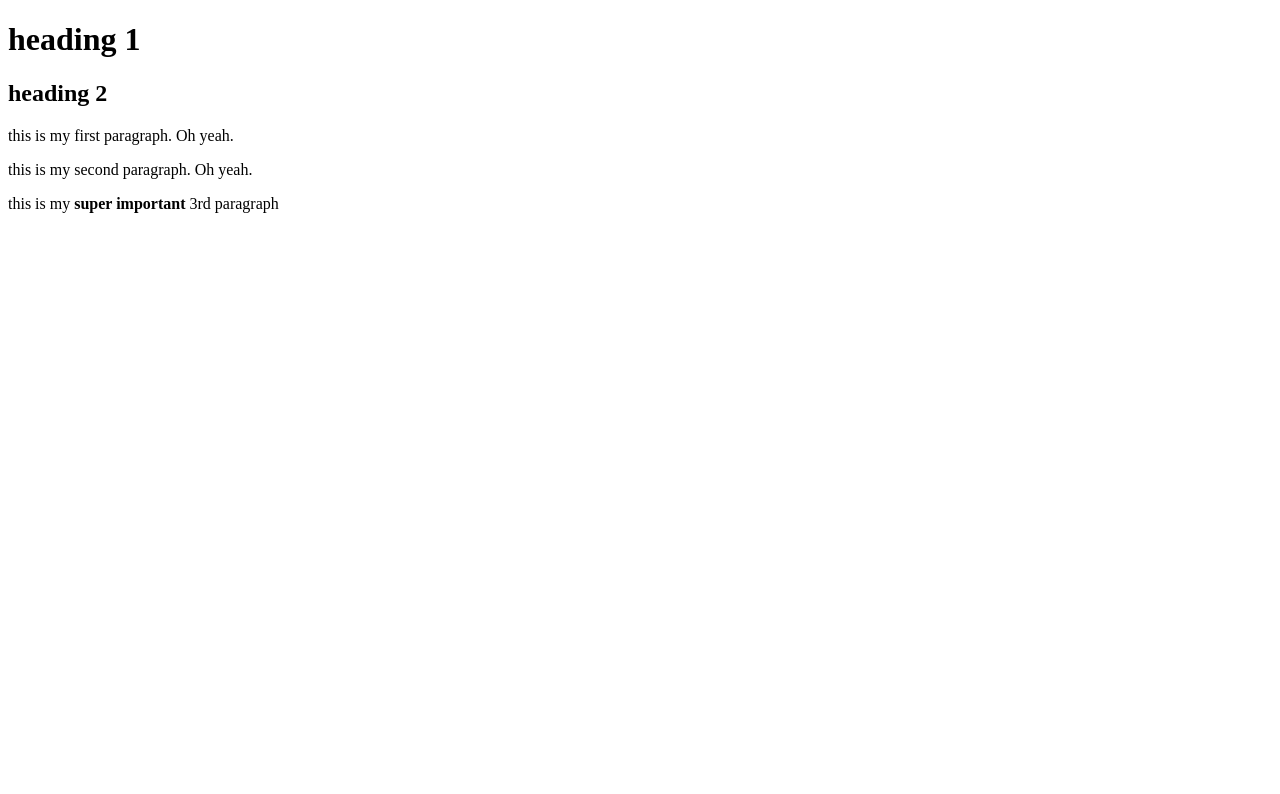
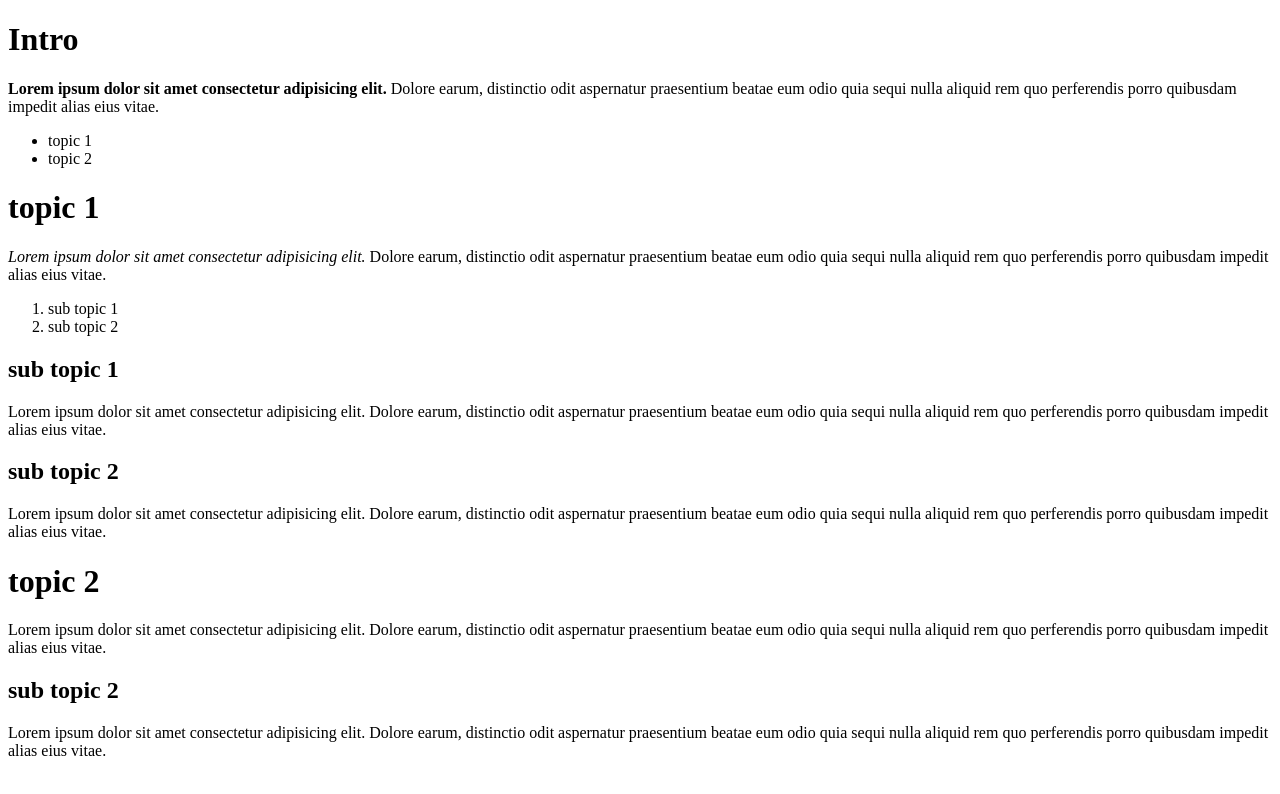
Before and after one commit to corwin-bell/git_test, a plain HTML site: page html-text/index.html in a window 1280 px wide. Drawn offline with Linux system fonts and the light colour scheme.

Commit message:
text and list lessons

```diff
--- a/html-text/index.html
+++ b/html-text/index.html
@@ -5,12 +5,45 @@
         <title>Working with text</title>
     </head>
     <body>
-        <h1>heading 1</h1>
-        <h2>heading 2</h2>
-        <p>this is my first paragraph. Oh yeah.</p>
-        <p>this is my second paragraph. Oh yeah.</p>
-        <p>
-            this is my <strong>super important</strong> 3rd paragraph
-        </p>
+        <h1>Intro</h1>
+        <!-- strong is for bold -->
+        <p><strong>Lorem ipsum dolor sit amet consectetur adipisicing elit.</strong>
+            Dolore earum, distinctio odit aspernatur praesentium beatae
+            eum odio quia sequi nulla aliquid rem quo perferendis porro
+            quibusdam impedit alias eius vitae.</p>
+            <ul>
+                <li>topic 1</li>
+                <li>topic 2</li>
+            </ul>
+        <h1> topic 1</h1>
+        <!-- em is for italics -->
+        <p><em>Lorem ipsum dolor sit amet consectetur adipisicing elit.</em>
+            Dolore earum, distinctio odit aspernatur praesentium beatae
+            eum odio quia sequi nulla aliquid rem quo perferendis porro
+            quibusdam impedit alias eius vitae.</p>
+        <ol>
+            <li>sub topic 1</li>
+            <li>sub topic 2</li>
+        </ol>
+            <h2> sub topic 1</h2>
+        <p>Lorem ipsum dolor sit amet consectetur adipisicing elit.
+                Dolore earum, distinctio odit aspernatur praesentium beatae
+                eum odio quia sequi nulla aliquid rem quo perferendis porro
+                quibusdam impedit alias eius vitae.</p>
+        <h2> sub topic 2</h2>
+        <p>Lorem ipsum dolor sit amet consectetur adipisicing elit.
+            Dolore earum, distinctio odit aspernatur praesentium beatae
+            eum odio quia sequi nulla aliquid rem quo perferendis porro
+            quibusdam impedit alias eius vitae.</p>
+        <h1> topic 2</h1>
+        <p>Lorem ipsum dolor sit amet consectetur adipisicing elit.
+            Dolore earum, distinctio odit aspernatur praesentium beatae
+            eum odio quia sequi nulla aliquid rem quo perferendis porro
+            quibusdam impedit alias eius vitae.</p>
+        <h2> sub topic 2</h2>
+        <p>Lorem ipsum dolor sit amet consectetur adipisicing elit.
+                Dolore earum, distinctio odit aspernatur praesentium beatae
+                eum odio quia sequi nulla aliquid rem quo perferendis porro
+                quibusdam impedit alias eius vitae.</p>
     </body>
 </html>
```
Also changed, not shown: html-lists/index.html (added, +42 -0 lines).
